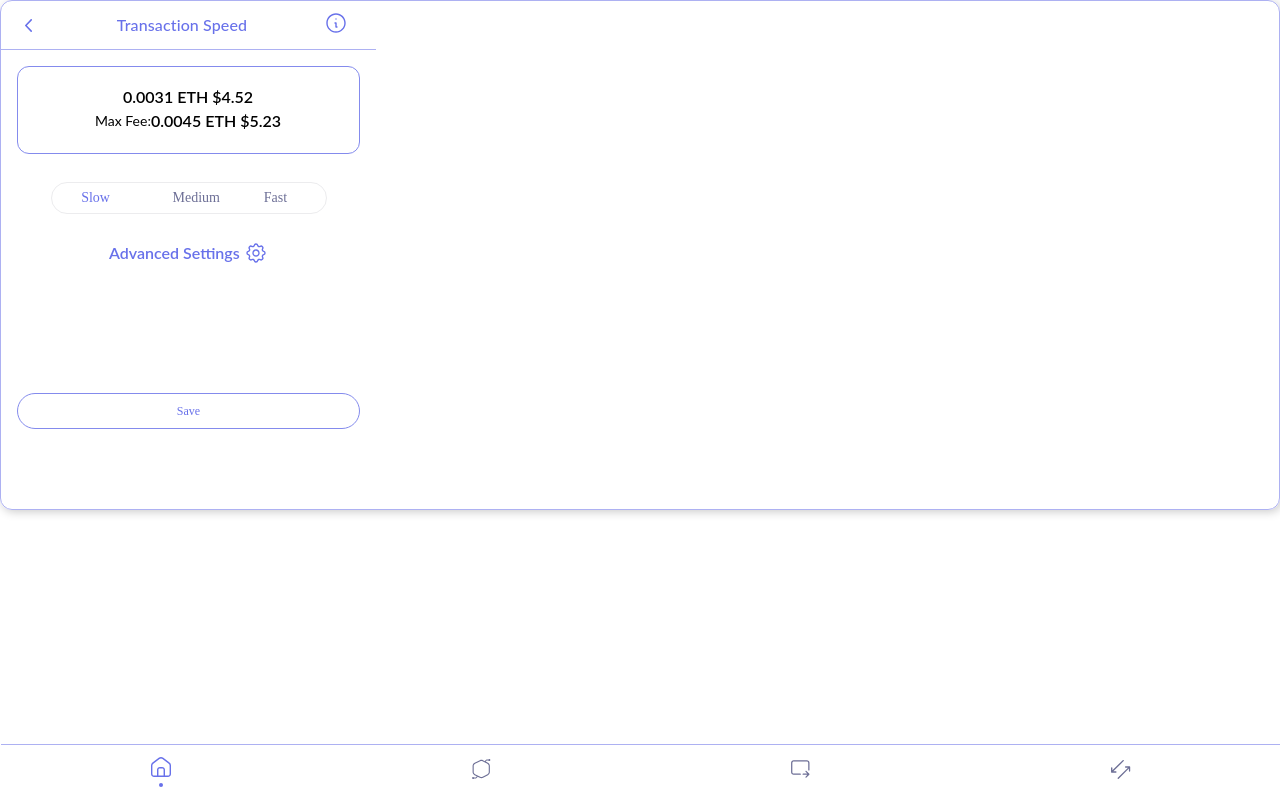
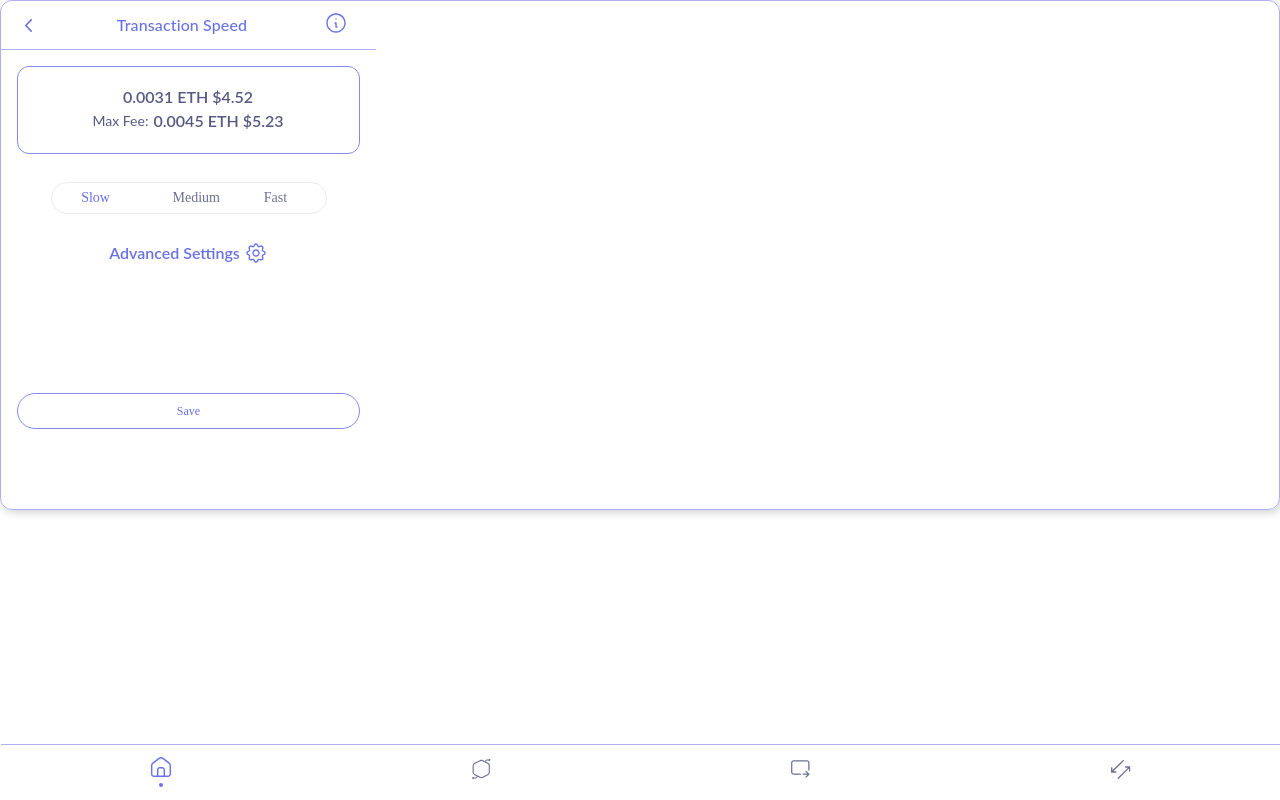
Before and after one commit to CrazyPythonLover1/Chrome-browser-extension-wallet, a React app: page /#/send/transaction_speed in a window 1280 px wide. Built offline with nearby package versions, Linux system fonts and the light colour scheme; the HTML template or start-up script is replaced by a standard one.

Commit message:
transctionSpeed resolved

```diff
--- a/src/pages/Send/Transaction/TransctionSpeed/index.jsx
+++ b/src/pages/Send/Transaction/TransctionSpeed/index.jsx
@@ -31,10 +31,11 @@ const Title = styled.div`
   font-style: normal;
   font-weight: 600;
   font-size: 16px;
-  color: ${({ theme }) => theme.palette.key_colors.neutral_675};
+  color: ${({ theme }) => theme.palette.text_colors.neutral_675};
 `;
 
 const SubTitleLeft = styled.div`
+  margin-right: 5px;
   font-family: Lato;
   width: 56px;
   height: 24px;
@@ -43,7 +44,7 @@ const SubTitleLeft = styled.div`
   font-style: normal;
   font-weight: 400;
   font-size: 14px;
-  color: ${({ theme }) => theme.palette.key_colors.neutral_625};
+  color: ${({ theme }) => theme.palette.text_colors.neutral_675};
 `;
 
 const SubTitleRight = styled.div`
@@ -54,7 +55,7 @@ const SubTitleRight = styled.div`
   font-weight: 600;
   font-size: 16px;
   line-height: 22px;
-  color: ${({ theme }) => theme.palette.key_colors.neutral_675};
+  color: ${({ theme }) => theme.palette.text_colors.neutral_675};
 `;
 
 const Switcher = styled.div`
@@ -84,7 +85,6 @@ const SwitcherText = styled.div`
 `;
 
 const AdvanceSettingText = styled.div`
-  width: 131px;
   height: 22px;
   font-family: "Lato";
   font-style: normal;
@@ -114,7 +114,7 @@ const TransctionSpeed = () => {
         <TopBox>
           <Title sx={{}}>0.0031 ETH $4.52</Title>
           <Box sx={{ display: "flex", alignItems: "center" }}>
-            <SubTitleLeft>Max Fee:</SubTitleLeft>
+            <SubTitleLeft>Max Fee: </SubTitleLeft>
             <SubTitleRight>0.0045 ETH $5.23</SubTitleRight>
           </Box>
         </TopBox>
```
